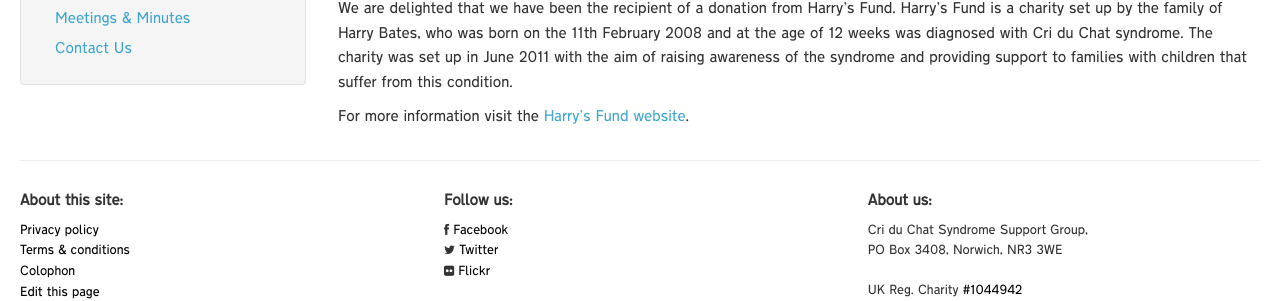
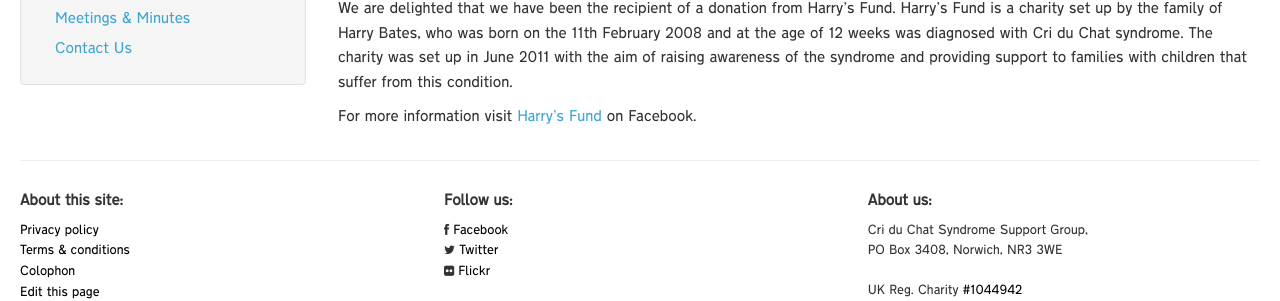
Before and after one commit to lucyjanetetlow/cdcssg.github.io, a Jekyll site: the page built from _posts/2015-09-07-harrys-fund-supporting-families.md, in a window 1280 px wide. Shown: the part 295-596 px from the top of the page. Built offline with Jekyll 4.4.1, drawn with Linux system fonts in a browser that asks for light colours; nearby versions of some CDN libraries.

Commit message:
fix harrys fund links
The website has gone away for some reason

```diff
--- a/_data/supporters.yml
+++ b/_data/supporters.yml
@@ -5,7 +5,7 @@
 -
   name: Harry's Fund
   image: /img/supporters/harrys_fund.png
-  link: http://harrysfund.com/
+  link: https://www.facebook.com/HarrysFundRaisingAwarenessAndFundsForCriDuChat
 -
   name: Lloyd's Charities Trust
   image: /img/supporters/lloyds.png
--- a/_posts/2015-09-07-harrys-fund-supporting-families.md
+++ b/_posts/2015-09-07-harrys-fund-supporting-families.md
@@ -5,4 +5,4 @@
 ---
 We are delighted that we have been the recipient of a donation from Harry's Fund.  Harry's Fund is a charity set up by the family of Harry Bates, who was born on the 11th February 2008 and at the age of 12 weeks was diagnosed with Cri du Chat syndrome. The charity was set up in June 2011 with the aim of raising awareness of the syndrome and providing support to families with children that suffer from this condition.
 
-For more information visit the [Harry's Fund website](http://www.harrysfund.co.uk/).
+For more information visit [Harry's Fund](https://www.facebook.com/HarrysFundRaisingAwarenessAndFundsForCriDuChat) on Facebook.
```
